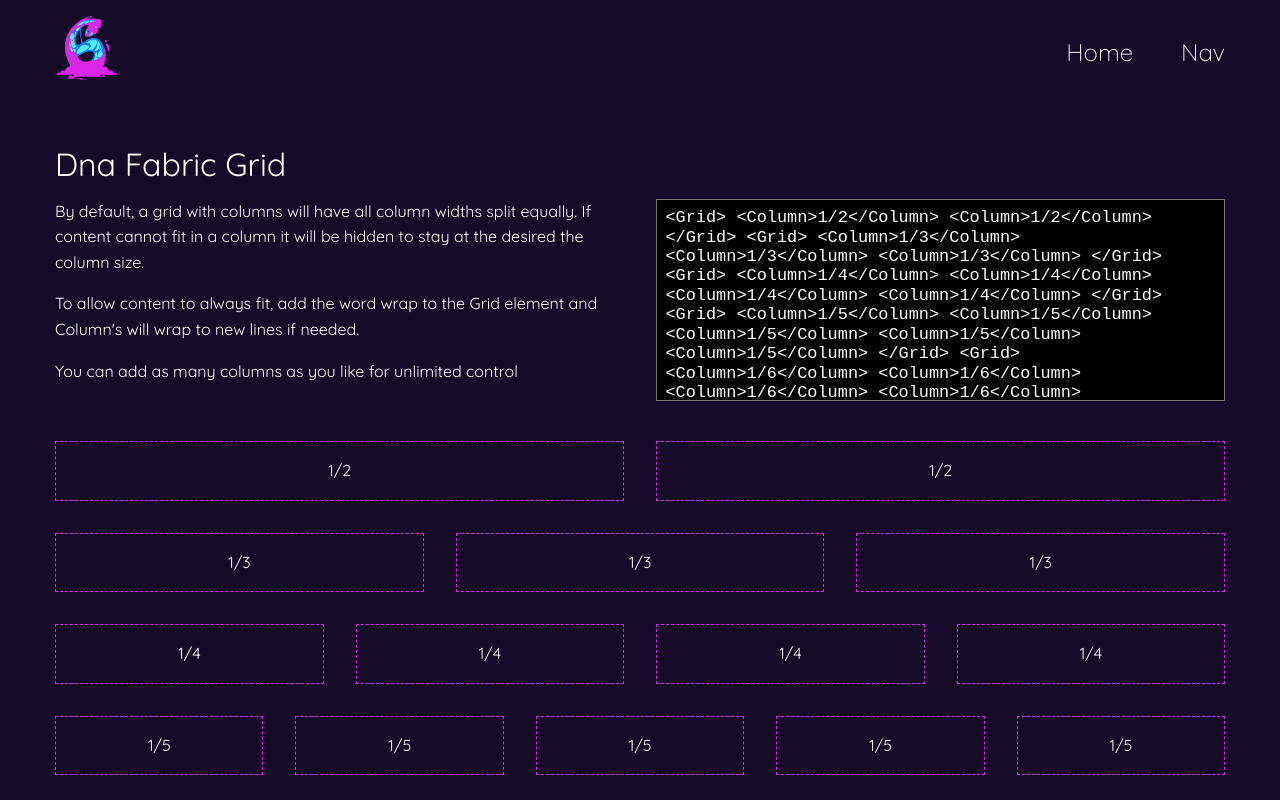
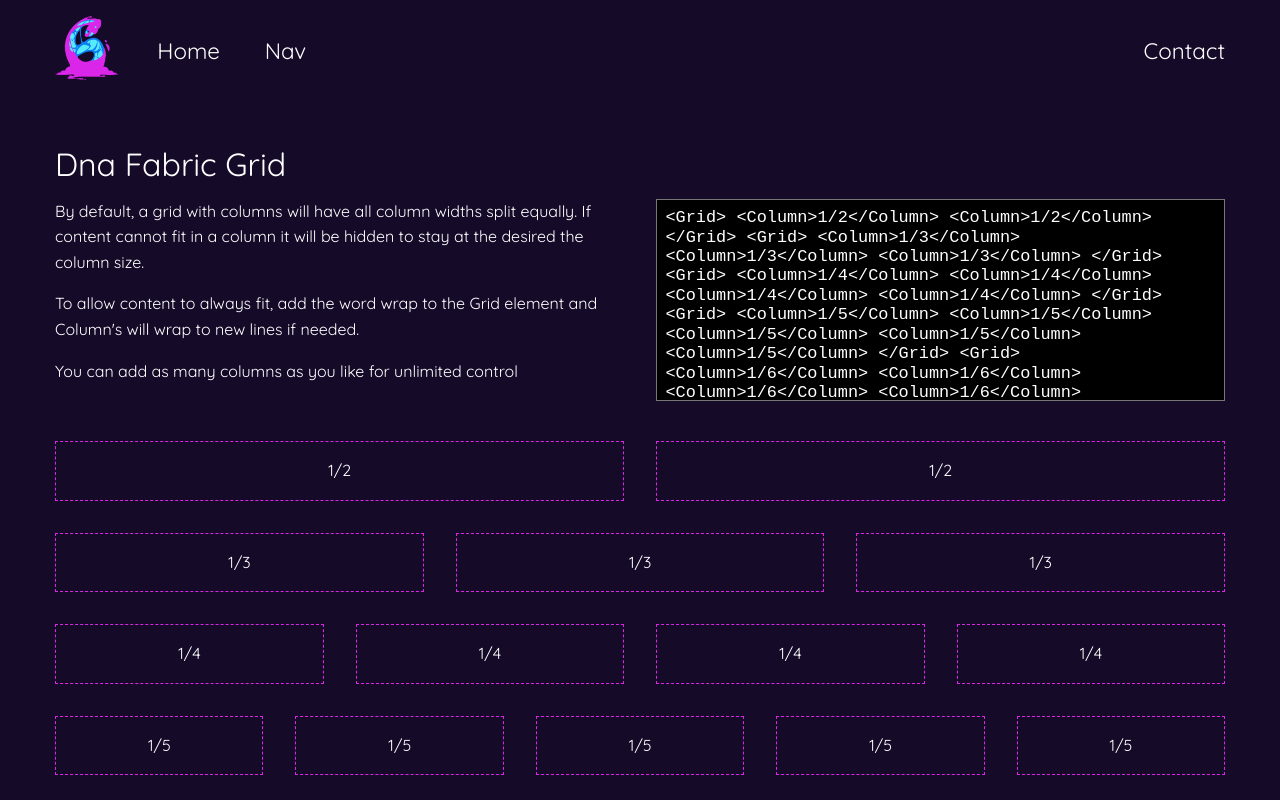
Before and after one commit to angelsix/website-vuedna, a Vue app in the folder grid/: page / in a window 1280 px wide. Shown: the top 800 px of the page. Built offline with nearby package versions, Linux system fonts and the light colour scheme.

Commit message:
Change Navigation menu to flex grid

```diff
--- a/grid/src/App.vue
+++ b/grid/src/App.vue
@@ -1,12 +1,12 @@
 <template>
   <div id="app">
     <Navigation image-path="/assets/images/logo.png">
-      <template v-slot:right>
-        <MenuList>
-          <MenuListItem url="/">Home</MenuListItem>
-          <MenuListItem url="/nav">Nav</MenuListItem>
-        </MenuList>
-      </template>
+      <MenuList>
+        <MenuListItem url="/">Home</MenuListItem>
+        <MenuListItem url="/nav">Nav</MenuListItem>
+        <MenuListItem spacer></MenuListItem>
+        <MenuListItem url="/">Contact</MenuListItem>
+      </MenuList>
     </Navigation>
     <router-view />
   </div>
@@ -16,10 +16,18 @@
 import Navigation from "@/components/NavigationMenu.vue";
 import MenuList from "@/components/MenuList.vue";
 import MenuListItem from "@/components/MenuListItem.vue";
+import Grid from "@/components/Grid.vue";
+import Column from "@/components/Column.vue";
 
 export default {
   name: "app",
-  components: { Navigation, MenuList, MenuListItem },
+  components: {
+    Navigation,
+    MenuList,
+    MenuListItem,
+    Grid,
+    Column
+  },
   mounted: function() {}
 };
 </script>
--- a/grid/src/components/MenuList.vue
+++ b/grid/src/components/MenuList.vue
@@ -1,29 +1,30 @@
 <template>
   <!-- Add expanded class when top menu is clicked -->
-  <ul class="menu" data-topmenu-class="expanded">
-    <slot>
-      <MenuListItem url="/">Home</MenuListItem>
-    </slot>
-  </ul>
+  <div class="menu" data-topmenu-class="expanded">
+    <Grid no-gutter no-grow>
+      <slot>
+        <MenuListItem url="/">Home</MenuListItem>
+      </slot>
+    </Grid>
+  </div>
 </template>
 
 <script>
+import Grid from "@/components/Grid.vue";
+import Column from "@/components/Column.vue";
 import MenuListItem from "@/components/MenuListItem.vue";
 
 export default {
   name: "MenuList",
-  components: [MenuListItem]
+  components: { Grid, Column, MenuListItem }
 };
 </script>
 
 <style lang="scss">
 // Menu items
-ul.menu {
+.menu {
   // Transition slide-in smoothly
   transition: left $transition-normal, opacity $transition-normal;
-
-  // Make horizontal menu
-  @extend .horizontal-menu;
 
   // When menu is below laptop
   @include media($breakpoint-below-laptop) {
@@ -49,42 +50,6 @@ ul.menu {
     left: -100%;
   }
 
-  // For each menu item
-  > li {
-    // Display as list item
-    display: list-item;
-
-    // Float left
-    float: left;
-
-    // Set font size
-    > a {
-      // Smooth transition
-      transition: padding $transition-normal, font-size $transition-normal,
-        color $transition-normal;
-
-      // Item padding
-      padding: 0.5em 1em;
-
-      // Set font size
-      font-size: 1.5em;
-    }
-
-    // When menu is across top
-    @include media($breakpoint-above-tablet) {
-      // Remove right padding
-      &:last-child > a {
-        padding-right: 0;
-      }
-    }
-
-    // Hide below laptop
-    @include media($breakpoint-below-laptop) {
-      float: none;
-      text-align: center;
-    }
-  }
-
   // When expanded show all menu items
   &.expanded {
     @include media($breakpoint-below-laptop) {
--- a/grid/src/components/MenuListItem.vue
+++ b/grid/src/components/MenuListItem.vue
@@ -1,16 +1,63 @@
 <template>
-  <li>
-    <router-link :to="url">
+  <Column :fill="spacer" :below-laptop-width="100" class="menu-item">
+    <router-link v-if="!spacer" :to="url">
       <slot></slot>
     </router-link>
-  </li>
+  </Column>
 </template>
 
 <script>
+import Column from "@/components/Column.vue";
+
 export default {
   name: "MenuListItem",
+  components: { Column },
   props: {
-    url: String
+    url: String,
+    // If the column should act as a spacer to fill all unused space
+    spacer: Boolean
   }
 };
 </script>
+
+<style lang="scss" scoped>
+// For each menu item
+.menu-item {
+  // Set font size
+  a {
+    // Smooth transition
+    transition: padding $transition-normal, font-size $transition-normal,
+      color $transition-normal;
+
+    // Allow padding
+    display: inline-block;
+
+    // Padding for larger click area
+    padding: 0.5em 1em;
+
+    // Set font size
+    font-size: 1.4em;
+
+    // White text
+    color: $color-foreground;
+
+    // Highlight on hover
+    @include hocus() {
+      color: $color-highlight;
+    }
+  }
+
+  // When menu is across top
+  @include media($breakpoint-above-tablet) {
+    // Remove right padding
+    &:last-child a {
+      padding-right: 0;
+    }
+  }
+
+  // Text centered below laptop
+  @include media($breakpoint-below-laptop) {
+    text-align: center;
+  }
+}
+</style>
--- a/grid/src/components/NavigationMenu.vue
+++ b/grid/src/components/NavigationMenu.vue
@@ -8,14 +8,8 @@
           </a>
         </Column>
 
-        <Column>
+        <Column fill>
           <slot></slot>
-        </Column>
-
-        <Column fill></Column>
-
-        <Column>
-          <slot name="right"></slot>
         </Column>
 
         <Column class="menu-icon">
```
